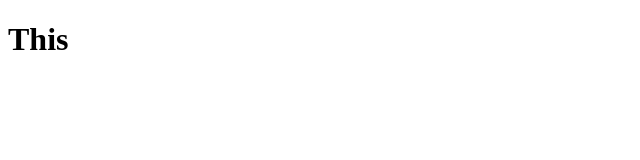
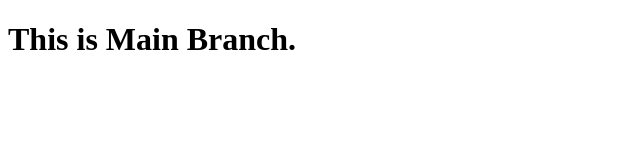
Before and after one commit to saifgithub454/team-work, a plain HTML site: page index.html in a window 1280 px wide. Shown: the whole page, without its empty margins (0-640 px from the left). Drawn offline with Linux system fonts and the light colour scheme.

Commit message:
main branch updated

```diff
--- a/index.html
+++ b/index.html
@@ -6,6 +6,6 @@
     <title>First Git</title>
 </head>
 <body>
-    <h1>This </h1>
+    <h1> This is Main Branch. </h1>
 </body>
 </html>
```
